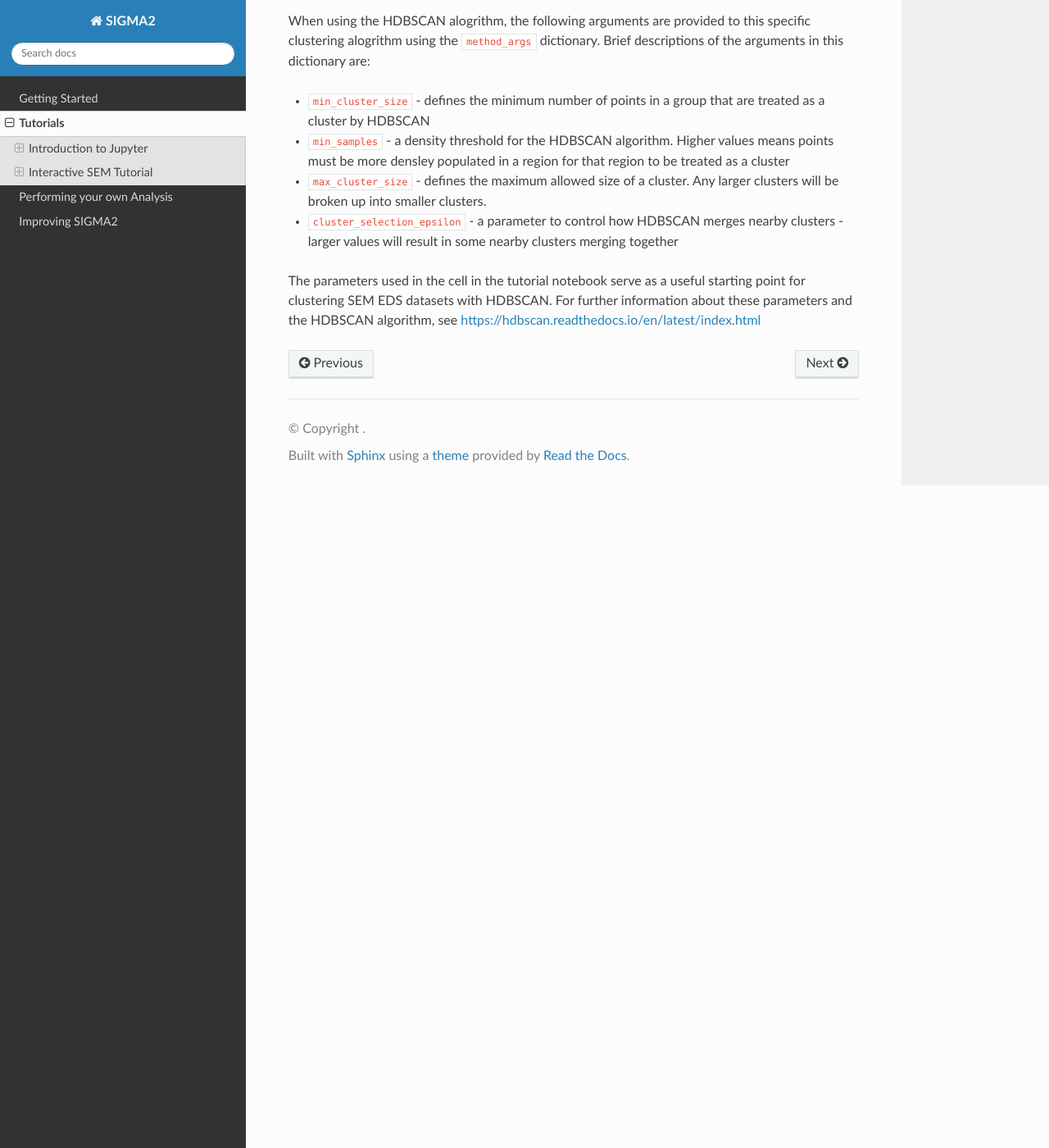
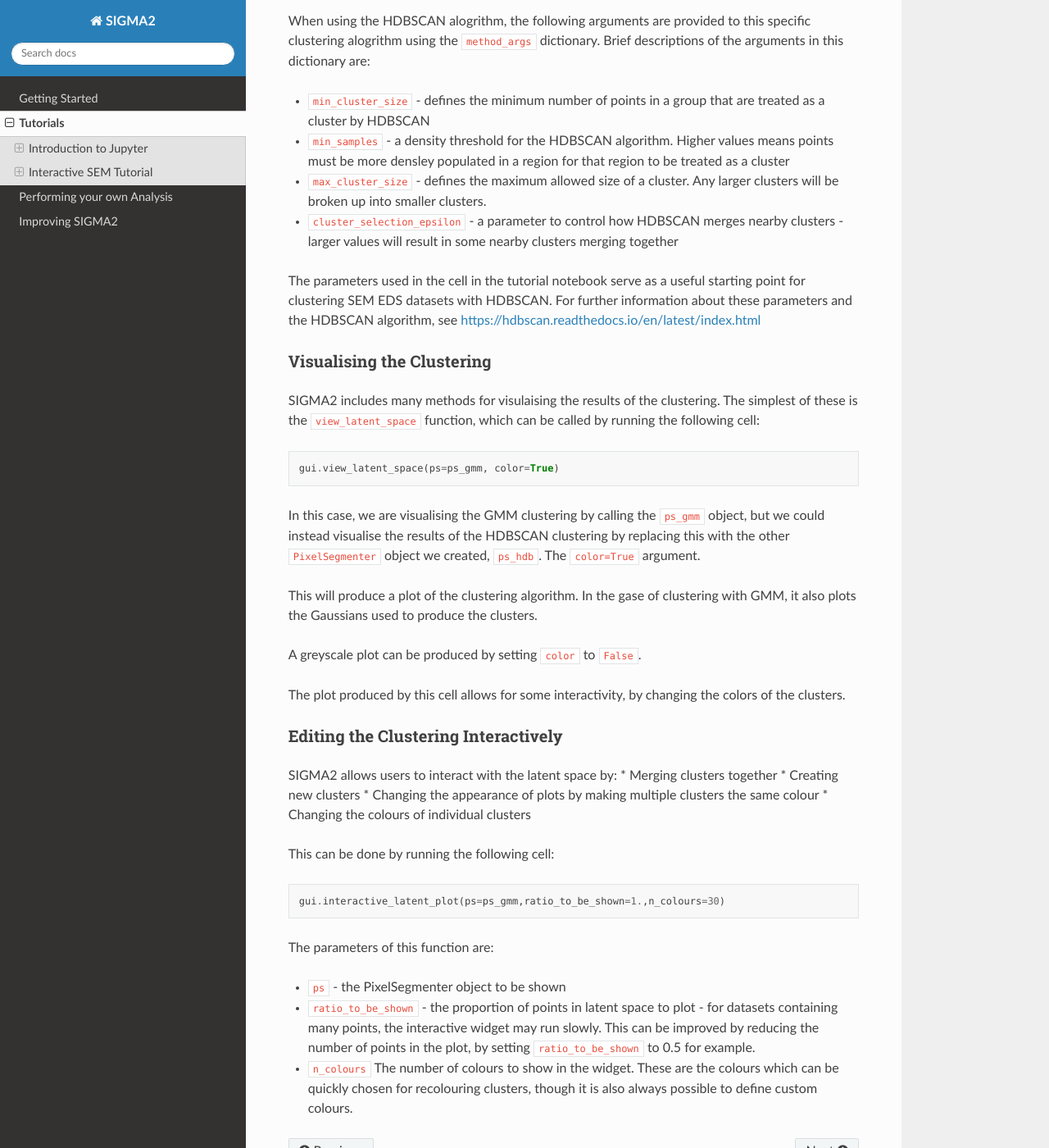
Before and after one commit to t-ginnis/SIGMA_docs, a Sphinx documentation site: the page built from docs/source/tutorials.rst, in a window 1280 px wide and 1400 px high, scrolled down 10619 px. Shown: the whole window at 82% size. Built offline with Sphinx 7.4.7 and the Read the Docs theme 3.1.0, drawn with Linux system fonts in a browser that asks for light colours.

Commit message:
Update tutorials.rst

```diff
--- a/docs/source/tutorials.rst
+++ b/docs/source/tutorials.rst
@@ -463,3 +463,46 @@
 * ``cluster_selection_epsilon`` - a parameter to control how HDBSCAN merges nearby clusters - larger values will result in some nearby clusters merging together
 
 The parameters used in the cell in the tutorial notebook serve as a useful starting point for clustering SEM EDS datasets with HDBSCAN. For further information about these parameters and the HDBSCAN algorithm, see https://hdbscan.readthedocs.io/en/latest/index.html
+
+
+Visualising the Clustering
+^^^^^^^^^^^^^^^^^^^^^^^^^^
+
+SIGMA2 includes many methods for visulaising the results of the clustering. The simplest of these is the ``view_latent_space`` function, which can be called by running the following cell:
+
+
+.. code-block:: python
+
+   gui.view_latent_space(ps=ps_gmm, color=True)
+
+In this case, we are visualising the GMM clustering by calling the ``ps_gmm`` object, but we could instead visualise the results of the HDBSCAN clustering by replacing this with the other ``PixelSegmenter`` object we created, ``ps_hdb``. The ``color=True`` argument.
+
+This will produce a plot of the clustering algorithm. In the gase of clustering with GMM, it also plots the Gaussians used to produce the clusters.
+
+A greyscale plot can be produced by setting ``color`` to ``False``.
+
+The plot produced by this cell allows for some interactivity, by changing the colors of the clusters.
+
+
+Editing the Clustering Interactively
+^^^^^^^^^^^^^^^^^^^^^^^^^^^^^^^^^^^^
+
+SIGMA2 allows users to interact with the latent space by:
+* Merging clusters together
+* Creating new clusters
+* Changing the appearance of plots by making multiple clusters the same colour
+* Changing the colours of individual clusters
+
+This can be done by running the following cell:
+
+
+.. code-block:: python
+
+   gui.interactive_latent_plot(ps=ps_gmm,ratio_to_be_shown=1.,n_colours=30)
+
+
+The parameters of this function are:
+
+* ``ps`` - the PixelSegmenter object to be shown
+* ``ratio_to_be_shown`` - the proportion of points in latent space to plot - for datasets containing many points, the interactive widget may run slowly. This can be improved by reducing the number of points in the plot, by setting ``ratio_to_be_shown`` to 0.5 for example.
+* ``n_colours`` The number of colours to show in the widget. These are the colours which can be quickly chosen for recolouring clusters, though it is also always possible to define custom colours.
```
